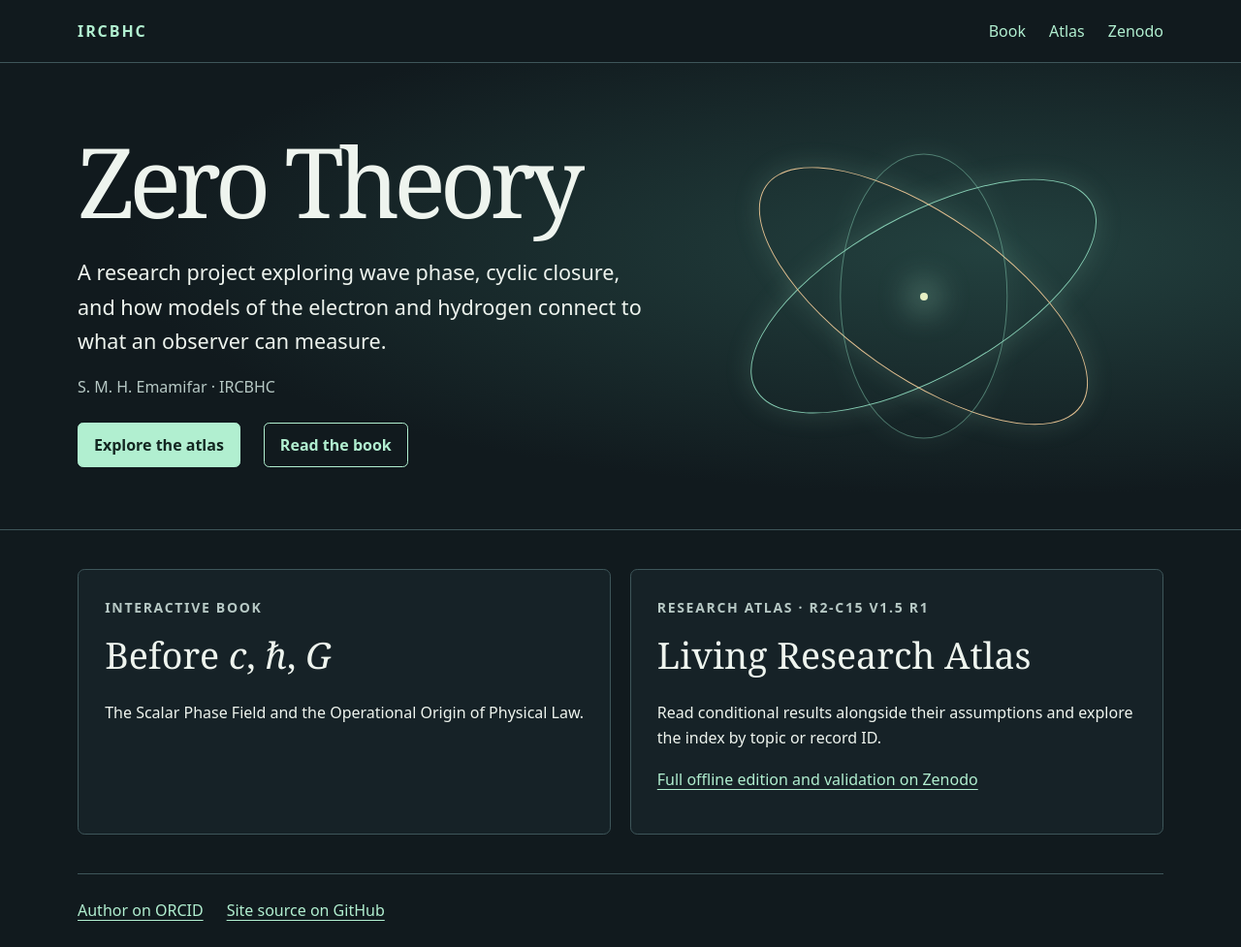
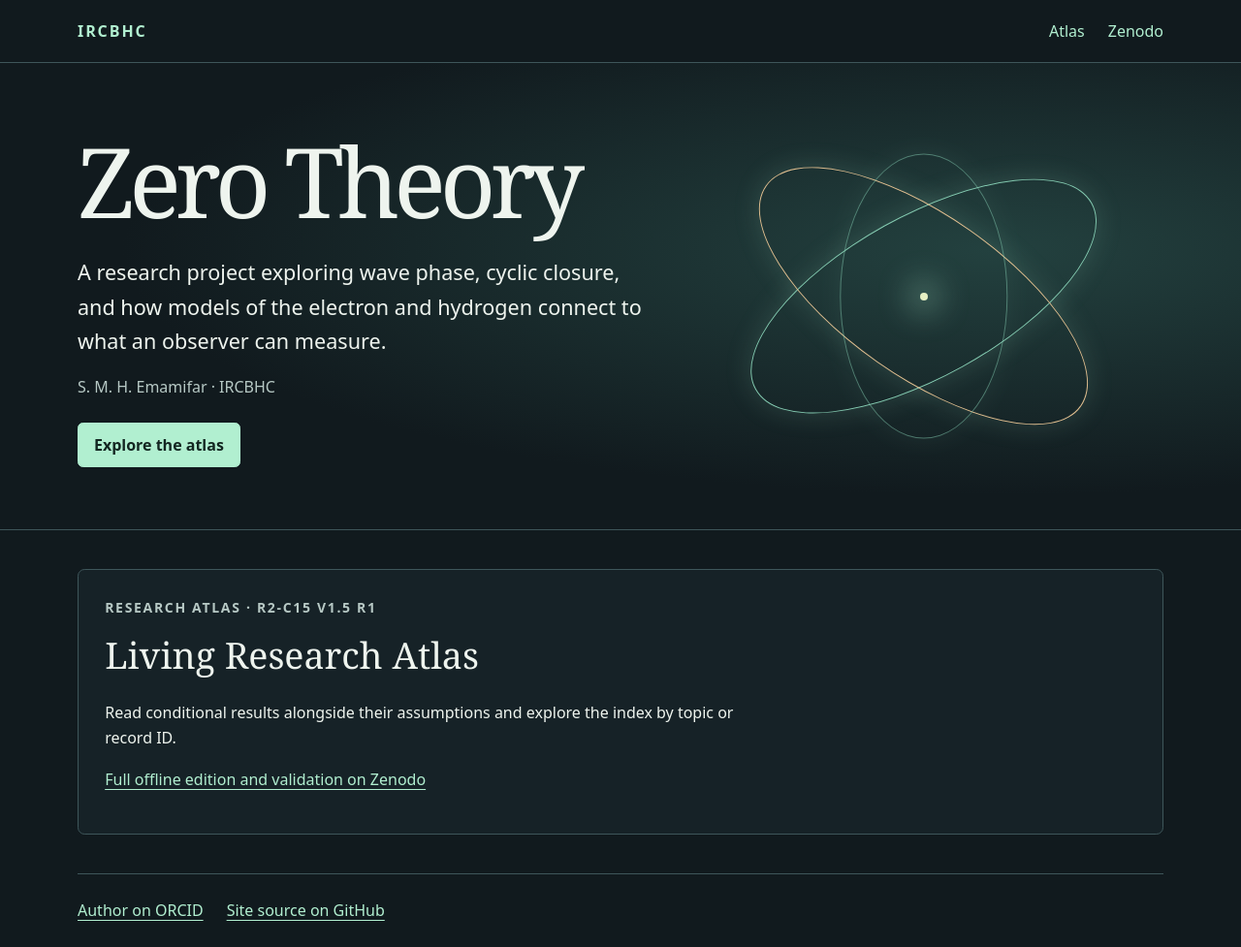
Before and after one commit to IRCBHC/ircbhc.github.io, a plain HTML site: page index.html in a window 1280 px wide. Shown: the whole page at 97% size. Drawn offline with Linux system fonts and the light colour scheme.

Commit message:
Remove the old book from website navigation

```diff
--- a/index.html
+++ b/index.html
@@ -3,7 +3,7 @@
 <head>
   <meta charset="utf-8">
   <meta name="viewport" content="width=device-width, initial-scale=1">
-  <meta name="description" content="Explore the Zero Theory research project, its interactive book, and the Living Research Atlas.">
+  <meta name="description" content="Explore the Zero Theory research project, and its Living Research Atlas.">
   <title>Zero Theory | IRCBHC</title>
   <link rel="stylesheet" href="site.css">
 </head>
@@ -12,7 +12,6 @@
     <div class="wrap bar">
       <a class="wordmark" href="./">IRCBHC</a>
       <nav aria-label="Main navigation">
-        <a href="book.html">Book</a>
         <a href="atlas.html">Atlas</a>
         <a href="https://zenodo.org/records/24383891">Zenodo</a>
       </nav>
@@ -27,18 +26,12 @@
           <p class="byline">S. M. H. Emamifar · IRCBHC</p>
           <div class="actions">
             <a class="button" href="atlas.html">Explore the atlas</a>
-            <a class="button outline" href="book.html">Read the book</a>
           </div>
         </div>
         <div class="phase-study" aria-hidden="true"><span></span><span></span><span></span><i></i></div>
       </div>
     </section>
-    <section class="wrap collection" aria-label="Research publications">
-      <article>
-        <p class="label">Interactive book</p>
-        <h2><a href="book.html">Before <var>c</var>, ℏ, <var>G</var></a></h2>
-        <p>The Scalar Phase Field and the Operational Origin of Physical Law.</p>
-      </article>
+    <section class="wrap collection" aria-label="Research atlas">
       <article>
         <p class="label">Research atlas · R2-C15 v1.5 R1</p>
         <h2><a href="atlas.html">Living Research Atlas</a></h2>
--- a/site.css
+++ b/site.css
@@ -38,7 +38,7 @@ p { margin: 0 0 1rem; max-width: 71ch }
 .phase-study span:nth-child(2) { transform: rotate(35deg); border-color: #e0bf90 }
 .phase-study span:nth-child(3) { transform: rotate(90deg); inset: 22% 16%; opacity: .5 }
 .phase-study i { position: absolute; inset: calc(50% - 4px); border-radius: 50%; background: #e6efc3; box-shadow: 0 0 2rem .7rem #b1efd05e }
-.collection, .result-grid { display: grid; grid-template-columns: repeat(2, minmax(0, 1fr)); gap: 1.2rem }
+.result-grid { display: grid; grid-template-columns: repeat(2, minmax(0, 1fr)); gap: 1.2rem }
 .collection { padding-block: 2.5rem }
 .collection article, .result { padding: clamp(1rem, 3vw, 1.7rem); border: 1px solid var(--line); background: var(--panel); border-radius: .45rem }
 .footer { border-top: 1px solid var(--line); padding-block: 1.5rem }
```
Also changed, not shown: atlas.html (+0 -1 lines).
